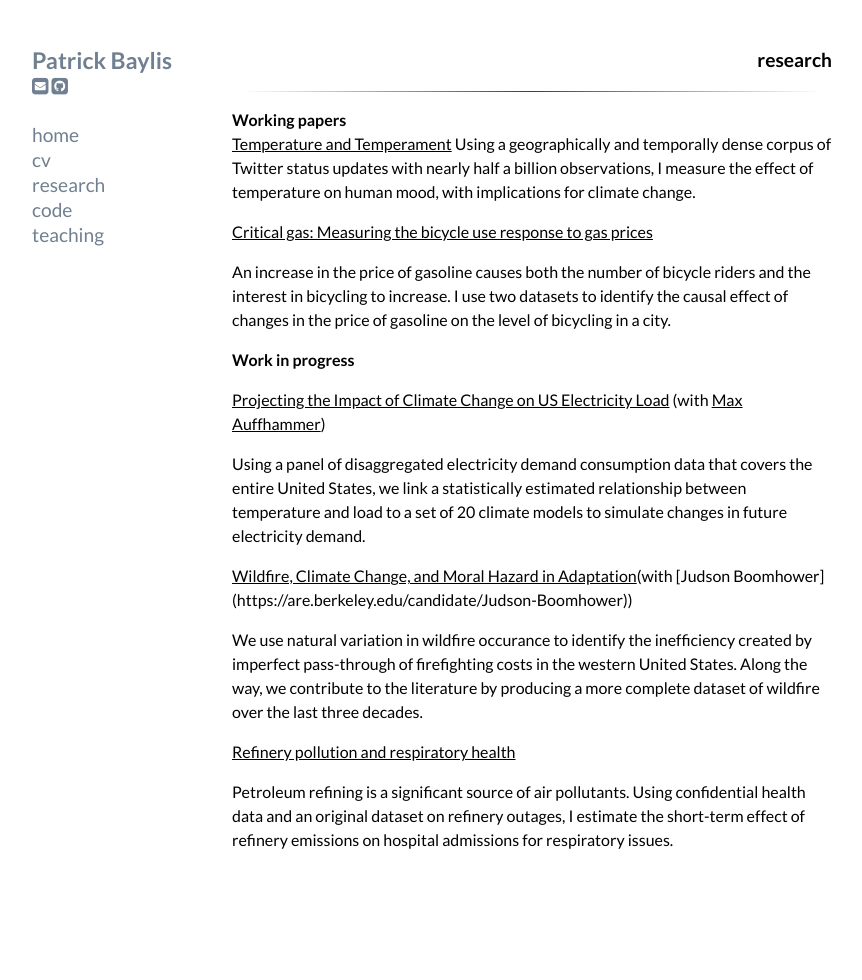
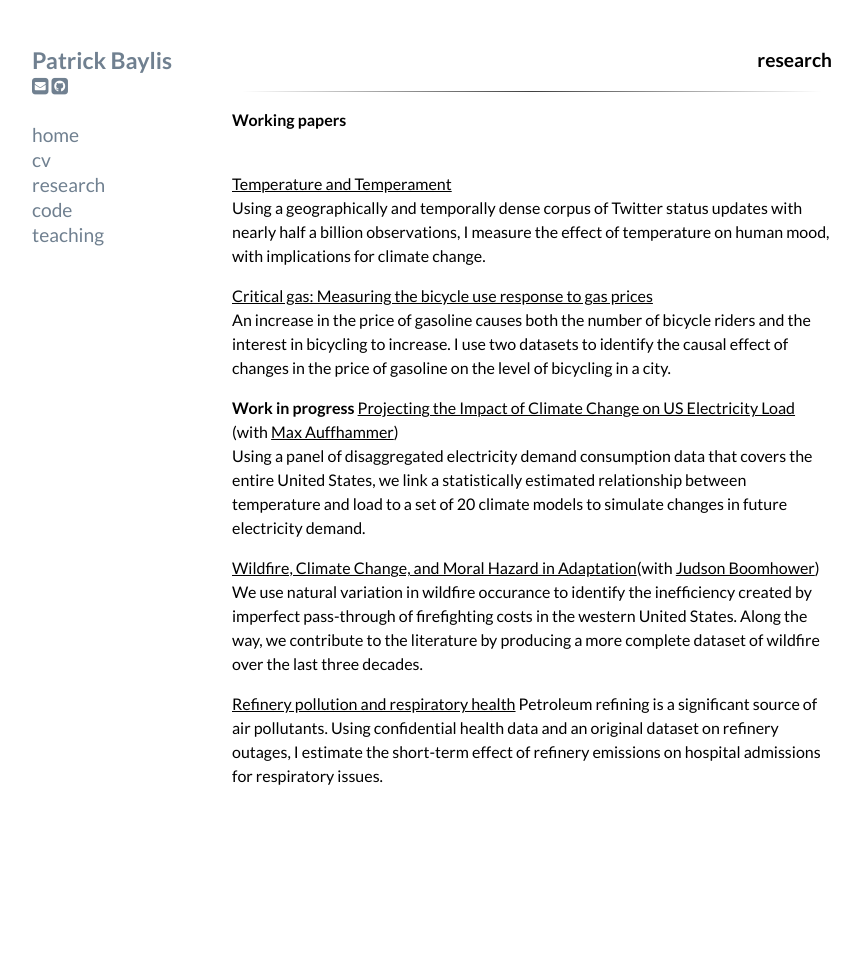
Before and after one commit to pbaylis/pbaylis.github.io, a Jekyll site: the page built from research.markdown, in a window 1280 px wide. Shown: the whole page, without its empty margins (208-1070 px from the left). Built offline with Jekyll 4.4.1, drawn with Linux system fonts in a browser that asks for light colours; nearby versions of some CDN libraries; Markdown is read by kramdown in place of the engine named in the settings; after the commit the page ends 948 px from its top, so only the background shows below that.

Commit message:
spantest

```diff
--- a/research.markdown
+++ b/research.markdown
@@ -5,26 +5,27 @@ title: Patrick Baylis | research
 <h1 align="right">research</h1>
 ***
 
-**Working papers**<br>
+**Working papers**<br><br>
+
 <span id="popup">
-<a href="">Temperature and Temperament<img src="images/projects/temptemp2.png" alt="Temperature and Temperament" height="360px" class="shadow" /></a></span>
+<a href="">Temperature and Temperament<img src="images/projects/temptemp2.png" alt="Temperature and Temperament" height="360px" class="shadow" /></a></span><br>
 Using a geographically and temporally dense corpus of Twitter status updates with nearly half a billion observations, I measure the effect of temperature on human mood, with implications for climate change.
 
-<div id="popup">
-<a href="">Critical gas: Measuring the bicycle use response to gas prices<img src="images/projects/bike.png" alt="Critical gas" height="360px" class="shadow" /></a></div>
+<span id="popup">
+<a href="">Critical gas: Measuring the bicycle use response to gas prices<img src="images/projects/bike.png" alt="Critical gas" height="360px" class="shadow" /></a></span><br>
 An increase in the price of gasoline causes both the number of bicycle riders and the interest in bicycling to increase. I use two datasets to identify the causal effect of changes in the price of gasoline on the level of bicycling in a city.
 
 **Work in progress**
-<div id="popup">
-<a href=" ">Projecting the Impact of Climate Change on US Electricity Load<img src="images/projects/projectload.png" alt="Projecting load" height="420px" class="shadow" /></a> (with <a href="http://www.auffhammer.com/">Max Auffhammer</a>)</div>
+<span id="popup">
+<a href=" ">Projecting the Impact of Climate Change on US Electricity Load<img src="images/projects/projectload.png" alt="Projecting load" height="420px" class="shadow" /></a> (with <a href="http://www.auffhammer.com/">Max Auffhammer</a>)</span><br>
 Using a panel of disaggregated electricity demand consumption data that covers the entire United States, we link a statistically estimated relationship between temperature and load to a set of 20 climate models to simulate changes in future electricity demand.
 
-<div id="popup">
-<a href=" ">Wildfire, Climate Change, and Moral Hazard in Adaptation</a>(with [Judson Boomhower](https://are.berkeley.edu/candidate/Judson-Boomhower))</div>
+<span id="popup">
+<a href="">Wildfire, Climate Change, and Moral Hazard in Adaptation</a>(with [Judson Boomhower](https://are.berkeley.edu/candidate/Judson-Boomhower))</span><br>
 We use natural variation in wildfire occurance to identify the inefficiency created by imperfect pass-through of firefighting costs in the western United States. Along the way, we contribute to the literature by producing a more complete dataset of wildfire over the last three decades.
 
-<div id="popup">
-<a href=" ">Refinery pollution and respiratory health<img src="images/projects/respHealth.jpg" alt="Refinery pollution and respiratory health" height="360px" class="shadow" /></a></div>
+<span id="popup">
+<a href=" ">Refinery pollution and respiratory health<img src="images/projects/respHealth.jpg" alt="Refinery pollution and respiratory health" height="360px" class="shadow" /></a></span>
 Petroleum refining is a significant source of air pollutants. Using confidential health data and an original dataset on refinery outages, I estimate the short-term effect of refinery emissions on hospital admissions for respiratory issues.
 
 <br> <br> <br>
```
